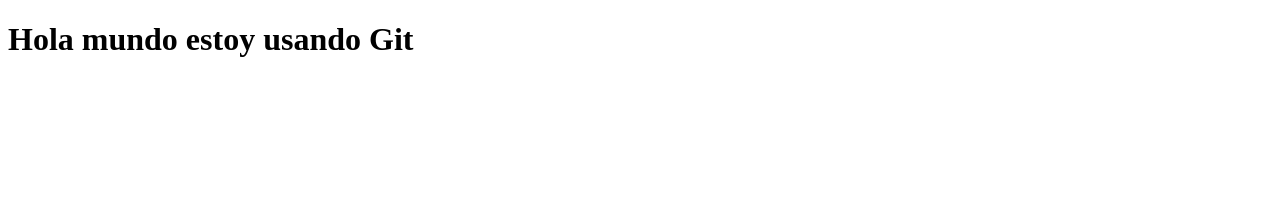
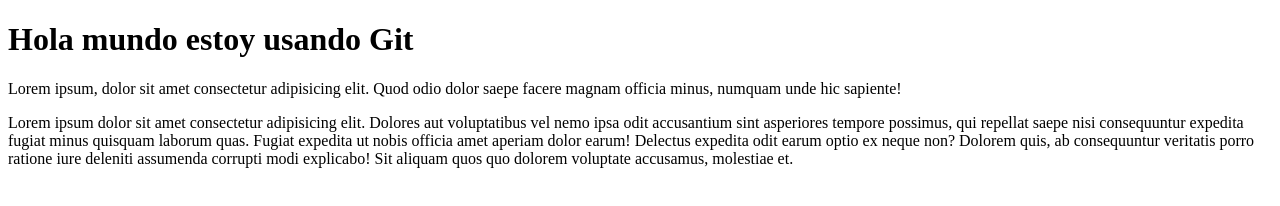
Before and after one commit to GerSM/RepositorioUno, a plain HTML site: page index.html in a window 1280 px wide. Drawn offline with Linux system fonts and the light colour scheme.

Commit message:
Cambios en index.html

```diff
--- a/index.html
+++ b/index.html
@@ -8,5 +8,12 @@
 </head>
 <body>
     <h1>Hola mundo estoy usando Git</h1>
+    <section>
+        Lorem ipsum, dolor sit amet consectetur adipisicing elit. Quod odio dolor saepe facere magnam officia minus, numquam unde hic sapiente!
+
+    </section>
+    <p>
+    Lorem ipsum dolor sit amet consectetur adipisicing elit. Dolores aut voluptatibus vel nemo ipsa odit accusantium sint asperiores tempore possimus, qui repellat saepe nisi consequuntur expedita fugiat minus quisquam laborum quas. Fugiat expedita ut nobis officia amet aperiam dolor earum! Delectus expedita odit earum optio ex neque non? Dolorem quis, ab consequuntur veritatis porro ratione iure deleniti assumenda corrupti modi explicabo! Sit aliquam quos quo dolorem voluptate accusamus, molestiae et.
+</p>
 </body>
 </html>
```
